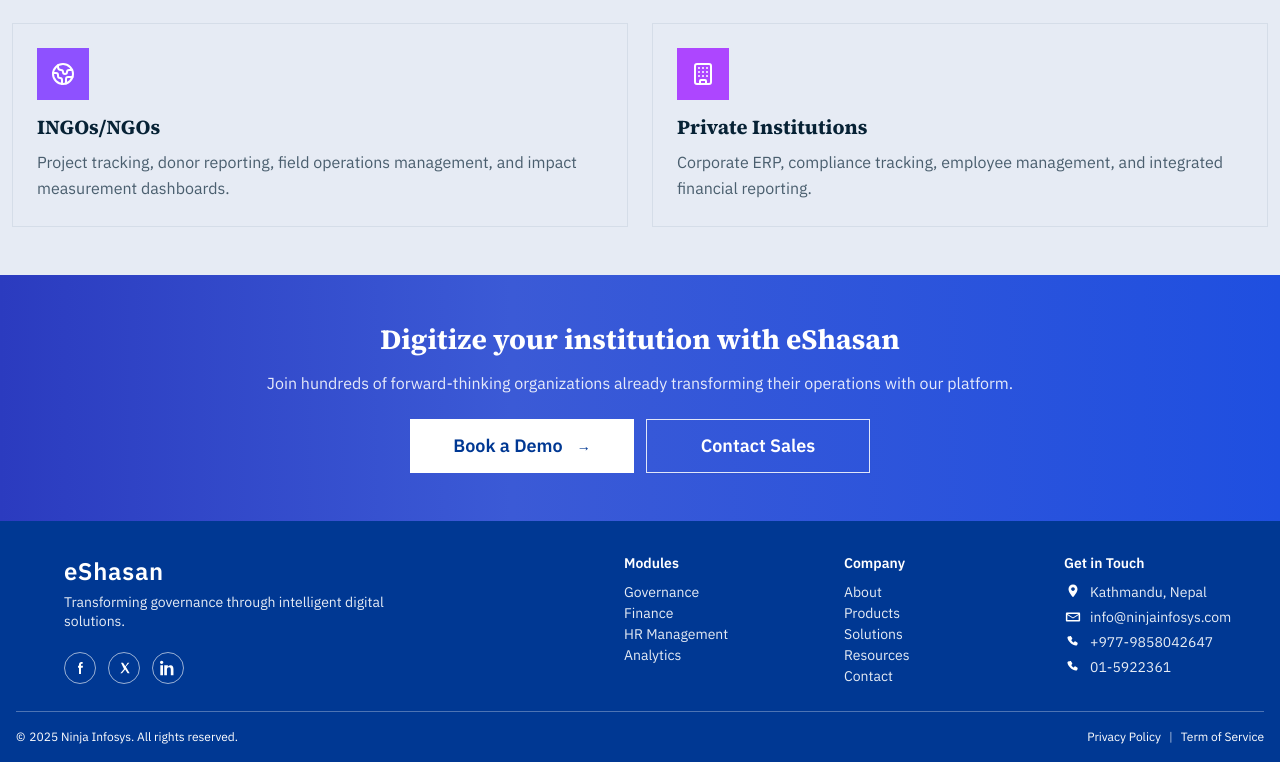
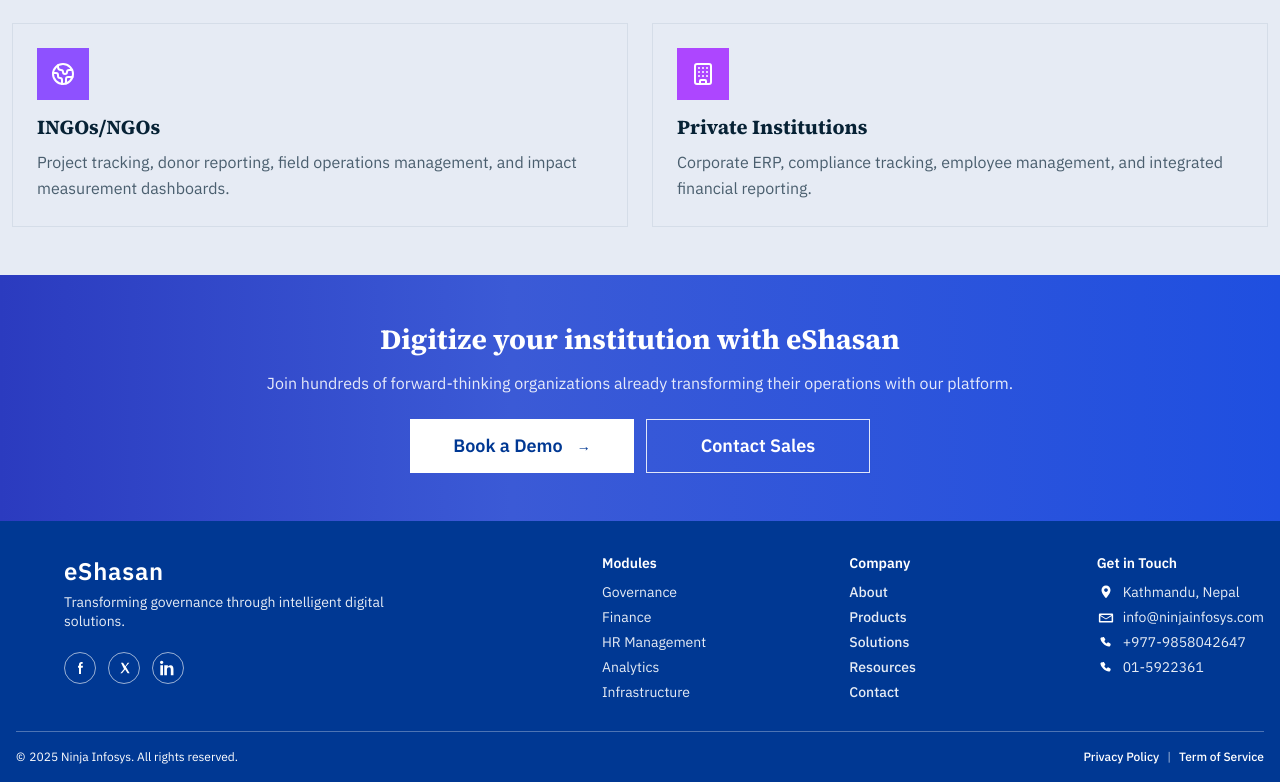
Before and after one commit to ninjainfosys78/eshasan-landing, a React (Vite) app: page / in a window 1280 px wide. Shown: the part 3270-4052 px from the top of the page. Built offline with nearby package versions, Linux system fonts and the light colour scheme; no server answers; what pocketbase would draw is missing.

Commit message:
fix: resolve issue with responsive Closes TULEAP-1237

```diff
--- a/src/components/home/interaction-model.tsx
+++ b/src/components/home/interaction-model.tsx
@@ -42,7 +42,7 @@
             {/* Tabs - Perfectly aligned with header on both sides */}
             <div className="max-w-[1400px] mx-auto px-4 md:px-3 sm:px-2 mb-8">
                 {/* Top row - 5 tabs */}
-                <div className="flex flex-wrap items-stretch justify-center gap-3 mb-3">
+                <div className="flex flex-col sm:flex-row flex-wrap items-stretch justify-center gap-3 mb-3">
                     {topTabs.map((tab) => {
                         const Icon = tab.icon;
                         const isActive = activeTab === tab.id;
@@ -54,7 +54,7 @@
                                     borderColor: isActive ? "#003893" : "#b0c1de",
                                 }}
                                 className={cn(
-                                    "flex items-center gap-2 border-2 border-solid px-6 py-3 text-[14px] font-medium transition-all duration-200 flex-1 cursor-pointer",
+                                    "flex items-center gap-2 border-2 border-solid px-6 py-3 text-[14px] font-medium transition-all duration-200 sm:flex-1 cursor-pointer w-full sm:w-auto",
                                     isActive
                                         ? "bg-[#003893] text-white"
                                         : "bg-white text-slate-700 hover:bg-gray-50 hover:border-[#003893] hover:text-[#003893]"
@@ -67,8 +67,8 @@
                     })}
                 </div>
 
-                {/* Bottom row - 2 tabs centered */}
-                <div className="flex justify-center gap-3">
+                {/* Bottom row - 2 tabs */}
+                <div className="flex flex-col sm:flex-row justify-center gap-3">
                     {bottomTabs.map((tab) => {
                         const Icon = tab.icon;
                         const isActive = activeTab === tab.id;
@@ -80,7 +80,7 @@
                                     borderColor: isActive ? "#003893" : "#b0c1de",
                                 }}
                                 className={cn(
-                                    "flex items-center gap-2 border-2 border-solid px-6 py-3 text-[14px] font-medium transition-all duration-200 cursor-pointer",
+                                    "flex items-center gap-2 border-2 border-solid px-6 py-3 text-[14px] font-medium transition-all duration-200 cursor-pointer w-full sm:w-auto",
                                     isActive
                                         ? "bg-[#003893] text-white"
                                         : "bg-white text-slate-700 hover:bg-gray-50 hover:border-[#003893] hover:text-[#003893]"
--- a/src/components/layout/Footer.tsx
+++ b/src/components/layout/Footer.tsx
@@ -7,8 +7,9 @@
 
   return (
     <footer className="bg-[#003893] text-white px-4 pt-8 pb-4 text-[14px] font-['IBM Plex Sans']">
-      <div className="mx-auto">
-        <div className="flex flex-col lg:flex-row justify-between gap-2">
+      <div className="mx-auto max-w-[1400px]">
+        <div className="flex flex-col lg:flex-row justify-between gap-8 lg:gap-12">
+          {/* LEFT BRAND SECTION */}
           <div className="lg:ml-12 lg:w-[320px]">
             <div className="mb-1 text-[24px] font-semibold tracking-[0.03em]">
               eShasan
@@ -18,10 +19,12 @@
               {t.brandDescription}
             </p>
 
+            {/* SOCIAL ICONS */}
             <div className="flex gap-3">
               <a
                 href="https://www.facebook.com/infosysninja"
                 target="_blank"
+                rel="noopener noreferrer"
                 aria-label="Facebook"
                 className="flex h-[32px] w-[32px] items-center justify-center rounded-full border border-white/60 !text-white transition hover:bg-white/20"
               >
@@ -33,6 +36,7 @@
               <a
                 href="https://x.com/NinjaPvt"
                 target="_blank"
+                rel="noopener noreferrer"
                 aria-label="Twitter / X"
                 className="flex h-[32px] w-[32px] items-center justify-center rounded-full border border-white/60 !text-white transition hover:bg-white/20"
               >
@@ -44,6 +48,7 @@
               <a
                 href="https://www.linkedin.com/company/ninja-infosys-official/posts/?feedView=all"
                 target="_blank"
+                rel="noopener noreferrer"
                 aria-label="LinkedIn"
                 className="flex h-[32px] w-[32px] items-center justify-center rounded-full border border-white/60 !text-white transition hover:bg-white/20"
               >
@@ -54,83 +59,90 @@
             </div>
           </div>
 
-          <div className="flex gap-12 lg:gap-20">
-            <div className="min-w-[140px]">
+          {/* RIGHT COLUMNS SECTION */}
+          <div className="grid grid-cols-2 lg:grid-cols-3 gap-8 lg:gap-12 xl:gap-20">
+            {/* MODULES COLUMN */}
+            <div>
               <h4 className="mb-2 text-[14px] font-semibold">{t.modules.title}</h4>
-              <p className="block opacity-90 text-white">{t.modules.governance}</p>
-              <p className="block opacity-90 text-white">{t.modules.finance}</p>
-              <p className="block opacity-90 text-white">{t.modules.hrManagement}</p>
-              <p className="block opacity-90 text-white">{t.modules.analytics}</p>
+              <p className="block opacity-90 text-white mb-1">{t.modules.governance}</p>
+              <p className="block opacity-90 text-white mb-1">{t.modules.finance}</p>
+              <p className="block opacity-90 text-white mb-1">{t.modules.hrManagement}</p>
+              <p className="block opacity-90 text-white mb-1">{t.modules.analytics}</p>
+              <p className="block opacity-90 text-white mb-1">{t.modules.infrastructure}</p>
             </div>
 
-            <div className="min-w-[140px]">
+            {/* COMPANY COLUMN */}
+            <div>
               <h4 className="mb-2 text-[14px] font-semibold">{t.company.title}</h4>
-              <a href="/about" className="block opacity-90 !text-white font-normal! hover:underline! ">
+              <a href="/about" className="block opacity-90 !text-white font-normal hover:underline mb-1">
                 {t.company.about}
               </a>
-              <a href="/products" className="block opacity-90 !text-white font-normal! hover:underline! ">
+              <a href="/products" className="block opacity-90 !text-white font-normal hover:underline mb-1">
                 {t.company.products}
               </a>
-              <a href="/solutions" className="block opacity-90 !text-white font-normal! hover:underline! ">
+              <a href="/solutions" className="block opacity-90 !text-white font-normal hover:underline mb-1">
                 {t.company.solutions}
               </a>
-              <a href="/resources" className="block opacity-90 !text-white font-normal! hover:underline! ">
+              <a href="/resources" className="block opacity-90 !text-white font-normal hover:underline mb-1">
                 {t.company.resources}
               </a>
-              <a href="/contact" className="block opacity-90 !text-white font-normal! hover:underline! ">
+              <a href="/contact" className="block opacity-90 !text-white font-normal hover:underline mb-1">
                 {t.company.contact}
               </a>
             </div>
 
-            <div className="min-w-[200px]">
+            {/* GET IN TOUCH COLUMN */}
+            <div className="col-span-2 lg:col-span-1">
               <h4 className="mb-2 text-[14px] font-semibold">{t.getInTouch.title}</h4>
 
-              <div className="my-1 flex items-center gap-2">
-                <svg className="h-[18px] w-[18px] fill-current shrink-0" viewBox="0 0 24 24">
+              <div className="my-1 flex items-start gap-2">
+                <svg className="h-[18px] w-[18px] fill-current shrink-0 mt-0.5" viewBox="0 0 24 24">
                   <path d="M12 2C8.7 2 6 4.7 6 8c0 4.1 4.7 9.6 5.3 10.3.4.4 1 .4 1.4 0C13.3 17.6 18 12.1 18 8c0-3.3-2.7-6-6-6zm0 8.5c-1.4 0-2.5-1.1-2.5-2.5S10.6 5.5 12 5.5s2.5 1.1 2.5 2.5S13.4 10.5 12 10.5z" />
                 </svg>
-                <p className="opacity-90">{t.getInTouch.location}</p>
+                <p className="opacity-90 flex-1">{t.getInTouch.location}</p>
               </div>
 
-              <div className="my-1 flex items-center gap-2">
-                <svg className="h-[18px] w-[18px] fill-current shrink-0" viewBox="0 0 24 24">
+              <div className="my-1 flex items-start gap-2">
+                <svg className="h-[18px] w-[18px] fill-current shrink-0 mt-0.5" viewBox="0 0 24 24">
                   <path d="M4 6c-.8 0-1.5.7-1.5 1.5v9c0 .8.7 1.5 1.5 1.5h16c.8 0 1.5-.7 1.5-1.5v-9C21.5 6.7 20.8 6 20 6H4zm.7 2h14.6L12 12.8 4.7 8zM4.5 9.4l7 4.2c.3.2.7.2 1 0l7-4.2V16H4.5V9.4z" />
                 </svg>
-                <p className="opacity-90">{t.getInTouch.email}</p>
+                <p className="opacity-90 flex-1 break-words">{t.getInTouch.email}</p>
               </div>
 
-              <div className="my-1 flex items-center gap-2">
-                <svg className="h-[18px] w-[18px] fill-current shrink-0" viewBox="0 0 24 24">
+              <div className="my-1 flex items-start gap-2">
+                <svg className="h-[18px] w-[18px] fill-current shrink-0 mt-0.5" viewBox="0 0 24 24">
                   <path d="M6.6 4.5L8.2 4c.5-.1 1 .1 1.3.5l1.4 2.3c.3.5.2 1.1-.2 1.5l-1 1c.2.5.6 1.2 1.3 1.9.7.7 1.4 1.1 1.9 1.3l1-1c.4-.4 1-.5 1.5-.2l2.3 1.4c.4.3.6.8.5 1.3l-.5 1.6c-.2.5-.6.9-1.1 1.1-.7.2-2.2.3-4.4-.9-2-.9-3.7-2.4-5.2-4.4-1.5-2-2.2-3.8-2.4-5-.1-.6.1-1.1.5-1.5.3-.3.6-.5 1-.6z" />
                 </svg>
-                <p className="opacity-90">{t.getInTouch.phone1}</p>
+                <p className="opacity-90 flex-1">{t.getInTouch.phone1}</p>
               </div>
 
-              <div className="my-1 flex items-center gap-2">
-                <svg className="h-[18px] w-[18px] fill-current shrink-0" viewBox="0 0 24 24">
+              <div className="my-1 flex items-start gap-2">
+                <svg className="h-[18px] w-[18px] fill-current shrink-0 mt-0.5" viewBox="0 0 24 24">
                   <path d="M6.6 4.5L8.2 4c.5-.1 1 .1 1.3.5l1.4 2.3c.3.5.2 1.1-.2 1.5l-1 1c.2.5.6 1.2 1.3 1.9.7.7 1.4 1.1 1.9 1.3l1-1c.4-.4 1-.5 1.5-.2l2.3 1.4c.4.3.6.8.5 1.3l-.5 1.6c-.2.5-.6.9-1.1 1.1-.7.2-2.2.3-4.4-.9-2-.9-3.7-2.4-5.2-4.4-1.5-2-2.2-3.8-2.4-5-.1-.6.1-1.1.5-1.5.3-.3.6-.5 1-.6z" />
                 </svg>
-                <p className="opacity-90">{t.getInTouch.phone2}</p>
+                <p className="opacity-90 flex-1">{t.getInTouch.phone2}</p>
               </div>
             </div>
           </div>
         </div>
       </div>
 
-      <div className="mx-auto mt-6 mb-4 max-w-[1380px] border-t border-white/30" />
+      {/* DIVIDER */}
+      <div className="mx-auto mt-6 mb-4 max-w-[1400px] border-t border-white/30" />
 
-      <div className="mx-auto flex max-w-[1380px] flex-wrap items-center justify-between gap-4 text-[12px]">
+      {/* BOTTOM SECTION */}
+      <div className="mx-auto flex max-w-[1400px] flex-col sm:flex-row items-center justify-between gap-4 text-[12px]">
         <div className="flex items-center gap-1">
           <span className="text-[12px]">©</span>
           <span>{t.copyright}</span>
         </div>
 
         <div className="flex items-center gap-2">
-          <a href="/terms-and-conditions" className="!text-white font-normal! hover:underline! ">
+          <a href="/terms-and-conditions" className="!text-white font-normal hover:underline">
             {t.privacyPolicy}
           </a>
           <span className="opacity-70">|</span>
-          <a href="/terms-and-conditions" className="!text-white font-normal! hover:underline! ">
+          <a href="/terms-and-conditions" className="!text-white font-normal hover:underline">
             {t.termsOfService}
           </a>
         </div>
--- a/src/i18n/translations.tsx
+++ b/src/i18n/translations.tsx
@@ -113,6 +113,7 @@
         finance: 'Finance',
         hrManagement: 'HR Management',
         analytics: 'Analytics',
+        infrastructure: 'Infrastructure',
       },
       company: {
         title: 'Company',
@@ -337,6 +338,7 @@
         finance: 'वित्त',
         hrManagement: 'मानव संसाधन व्यवस्थापन',
         analytics: 'विश्लेषण',
+        infrastructure: 'पूर्वाधार',
       },
       company: {
         title: 'कम्पनी',
```
